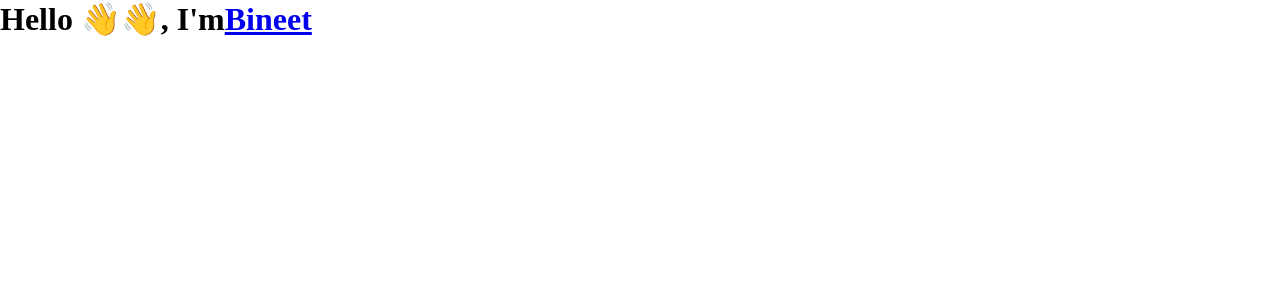
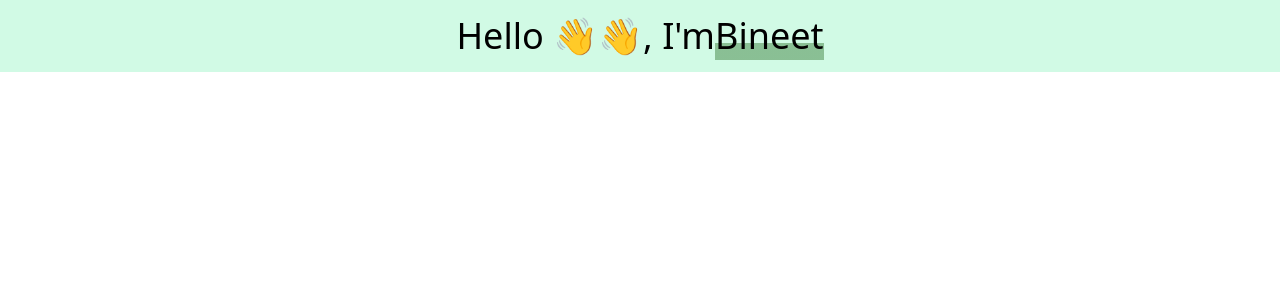
Before and after one commit to bineetNaidu/bineetnaiduapps, a Next.js app: page / in a window 1280 px wide. Shown: the top 300 px of the page. Built offline with nearby package versions, Linux system fonts and the light colour scheme.

Commit message:
🚀 add tailwindcss

```diff
--- a/package.json
+++ b/package.json
@@ -8,9 +8,12 @@
     "start": "next start"
   },
   "dependencies": {
+    "autoprefixer": "^10.2.3",
     "next": "10.0.5",
+    "postcss": "^8.2.4",
     "react": "17.0.1",
-    "react-dom": "17.0.1"
+    "react-dom": "17.0.1",
+    "tailwindcss": "^2.0.2"
   },
   "devDependencies": {
     "@types/node": "^14.14.22",
--- a/pages/_app.tsx
+++ b/pages/_app.tsx
@@ -1,7 +1,11 @@
-import '../styles/globals.css'
+import '../styles/globals.css';
 
 function MyApp({ Component, pageProps }) {
-  return <Component {...pageProps} />
+  return (
+    <div className="app">
+      <Component {...pageProps} />
+    </div>
+  );
 }
 
-export default MyApp
+export default MyApp;
--- a/pages/index.tsx
+++ b/pages/index.tsx
@@ -1,8 +1,7 @@
-import Head from 'next/head';
-
 export default function Home() {
   return (
-    <div className="welcome__board">
+    <div className="bg-green-100">
+      <div className="flex justify-center text-4xl py-4">
         <h1>
           Hello 👋👋, I'm
           <a
@@ -15,5 +14,6 @@ export default function Home() {
           </a>
         </h1>
       </div>
+    </div>
   );
 }
--- /dev/null
+++ b/postcss.config.js
@@ -0,0 +1,6 @@
+module.exports = {
+  plugins: {
+    tailwindcss: {},
+    autoprefixer: {},
+  },
+}
--- a/styles/globals.css
+++ b/styles/globals.css
@@ -3,3 +3,31 @@
   margin: 0;
   box-sizing: border-box;
 }
+
+.app {
+  height: 100vh;
+  width: 100vw;
+}
+
+.link {
+  background-image: linear-gradient(
+    180deg,
+    transparent 65%,
+    rgba(56, 124, 56, 0.467) 0
+  );
+  color: currentColor;
+  text-decoration: none;
+  animation: all 0.5 ease-out alternate;
+}
+.link:hover {
+  background-image: linear-gradient(
+    180deg,
+    transparent 0%,
+    rgba(56, 124, 56, 0.467) 0
+  );
+}
+
+/* Tailwind magics */
+@tailwind base;
+@tailwind components;
+@tailwind utilities;
--- /dev/null
+++ b/tailwind.config.js
@@ -0,0 +1,11 @@
+module.exports = {
+  purge: ['./pages/**/*.{js,ts,jsx,tsx}', './components/**/*.{js,ts,jsx,tsx}'],
+  darkMode: false, // or 'media' or 'class'
+  theme: {
+    extend: {},
+  },
+  variants: {
+    extend: {},
+  },
+  plugins: [],
+};
```
Also changed, not shown: 1 other file (tests, documents, lock files or other folders). Lines whose indentation alone changed are shown as unchanged.
